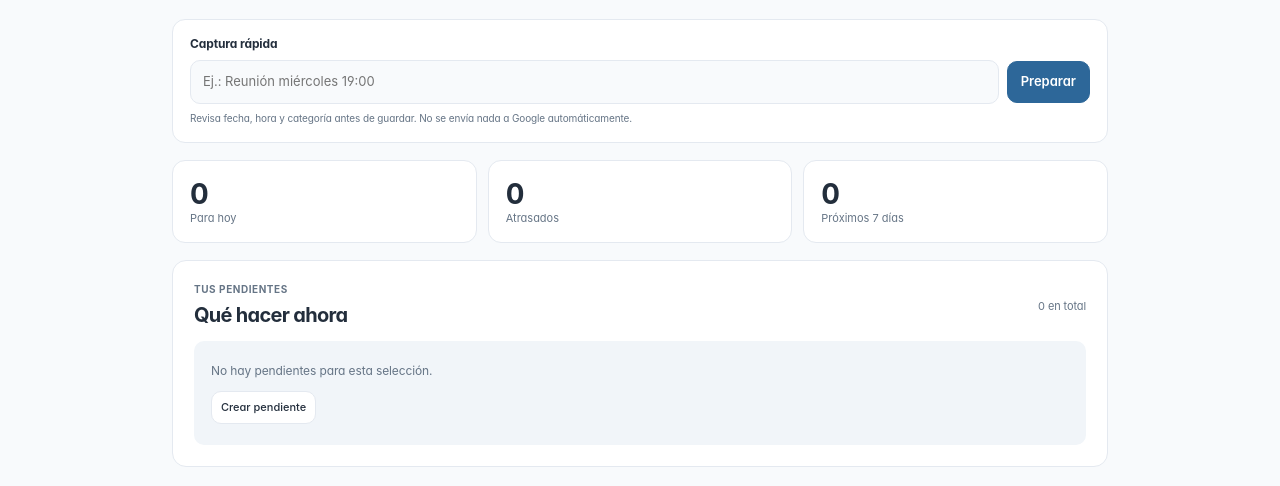
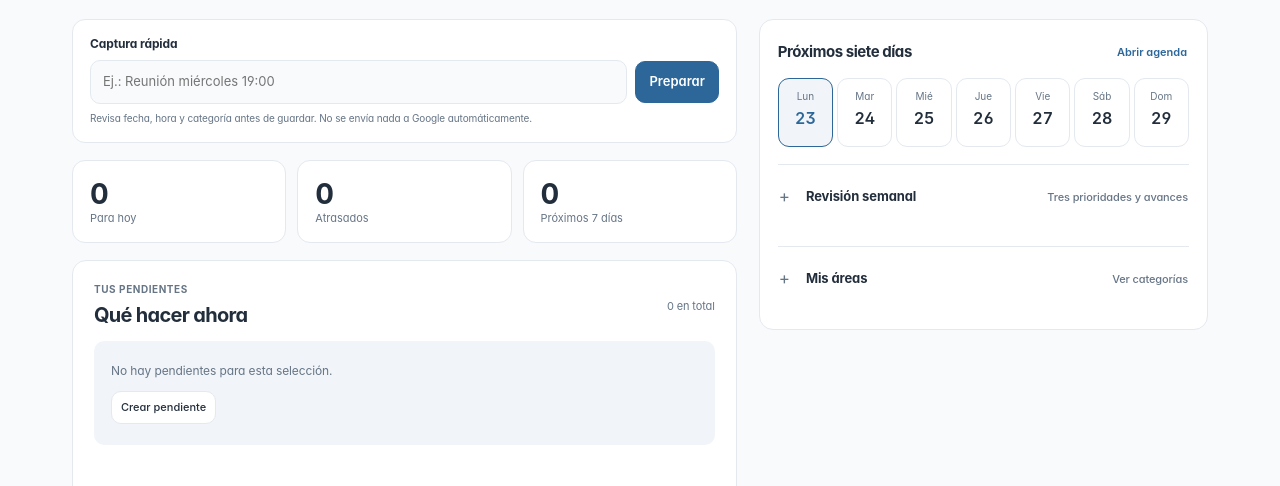
Before and after one commit to misters-cat/mi-panel, a plain HTML site: page index.html in a window 1280 px wide. Shown: the part 185-671 px from the top of the page. Drawn offline with Linux system fonts and the light colour scheme.

Commit message:
feat(1.9.0): diseño iPad y regresiones responsive — styles.css

```diff
--- a/styles.css
+++ b/styles.css
@@ -379,3 +379,24 @@ h2{font-weight:650;font-size:17px}
 .quick-capture-row button{flex-shrink:0}
 .quick-capture p{margin:0;color:var(--muted);font-size:10px}
 @media(max-width:375px){.quick-capture-row{flex-wrap:wrap}.quick-capture-row button{width:100%}}
+
+/* 1.9.0: organización adaptable para iPad, sin cambios en almacenamiento. */
+.tablet-layout{display:grid;grid-template-columns:minmax(0,1fr);gap:0}
+.tablet-main,.tablet-side{min-width:0}
+@media(min-width:900px){
+ .shell{max-width:1200px}
+ .tablet-layout{grid-template-columns:minmax(0,1.48fr) minmax(320px,1fr);gap:22px;align-items:start}
+ .tablet-main .focus-panel{min-height:280px}
+ .tablet-side{border:1px solid var(--line);background:var(--card);padding:18px;border-radius:14px}
+ .tablet-side .home-days{gap:4px}
+ .tablet-side .home-day{padding:10px 1px}
+ .tablet-side .home-day b{font-size:16px}
+ .tablet-side .home-area-grid{grid-template-columns:repeat(2,minmax(0,1fr))}
+ .agenda-week-grid{grid-template-columns:repeat(7,minmax(0,1fr));overflow:visible;gap:7px}
+ .agenda-day{min-width:0;min-height:150px}
+ .cong-card-grid{grid-template-columns:repeat(2,minmax(0,1fr))}
+ .group-persons{grid-template-columns:repeat(2,minmax(0,1fr));align-items:start}
+}
+@media(min-width:1180px){
+ .cong-card-grid{grid-template-columns:repeat(4,minmax(0,1fr))}
+}
```
